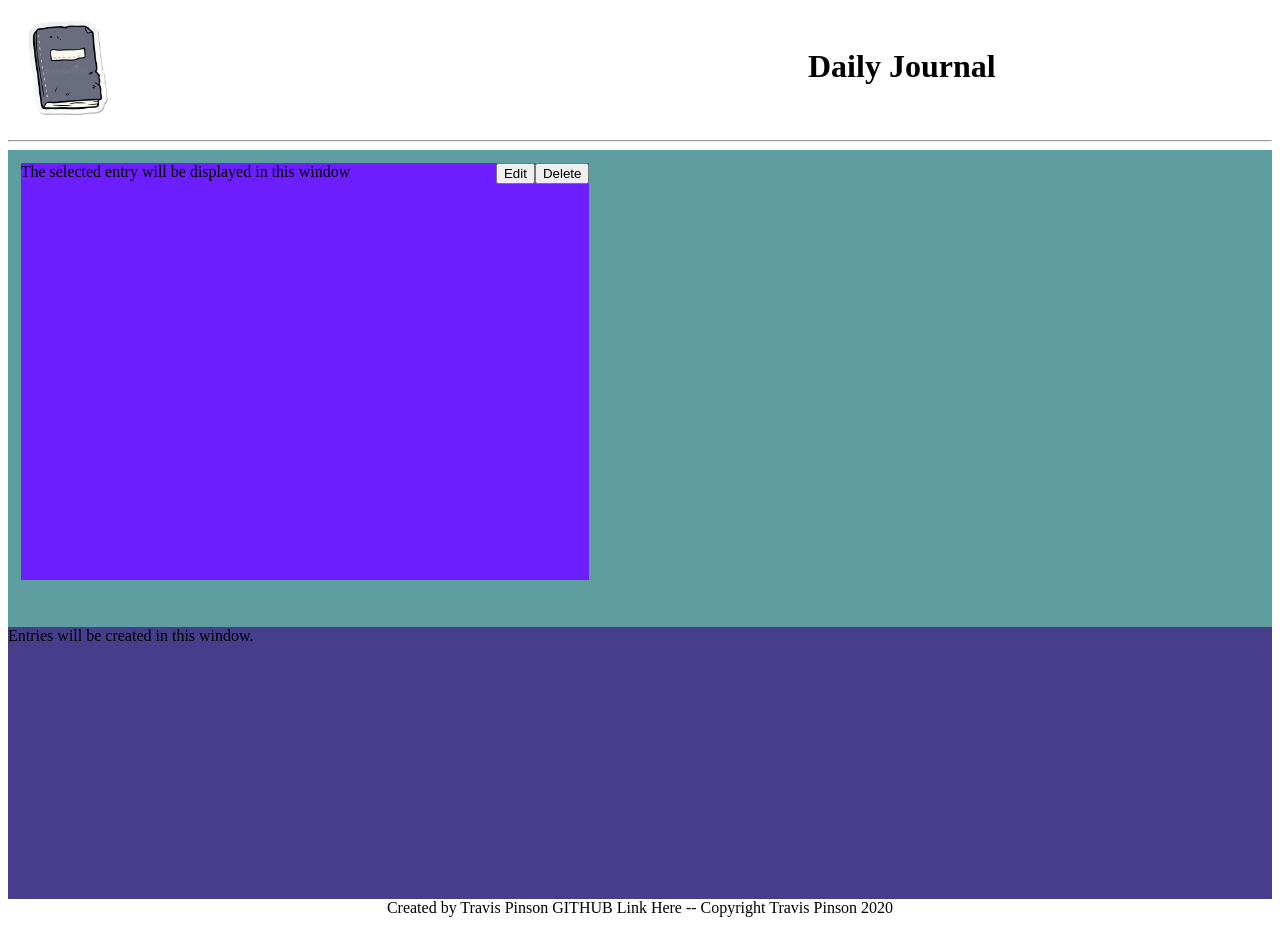
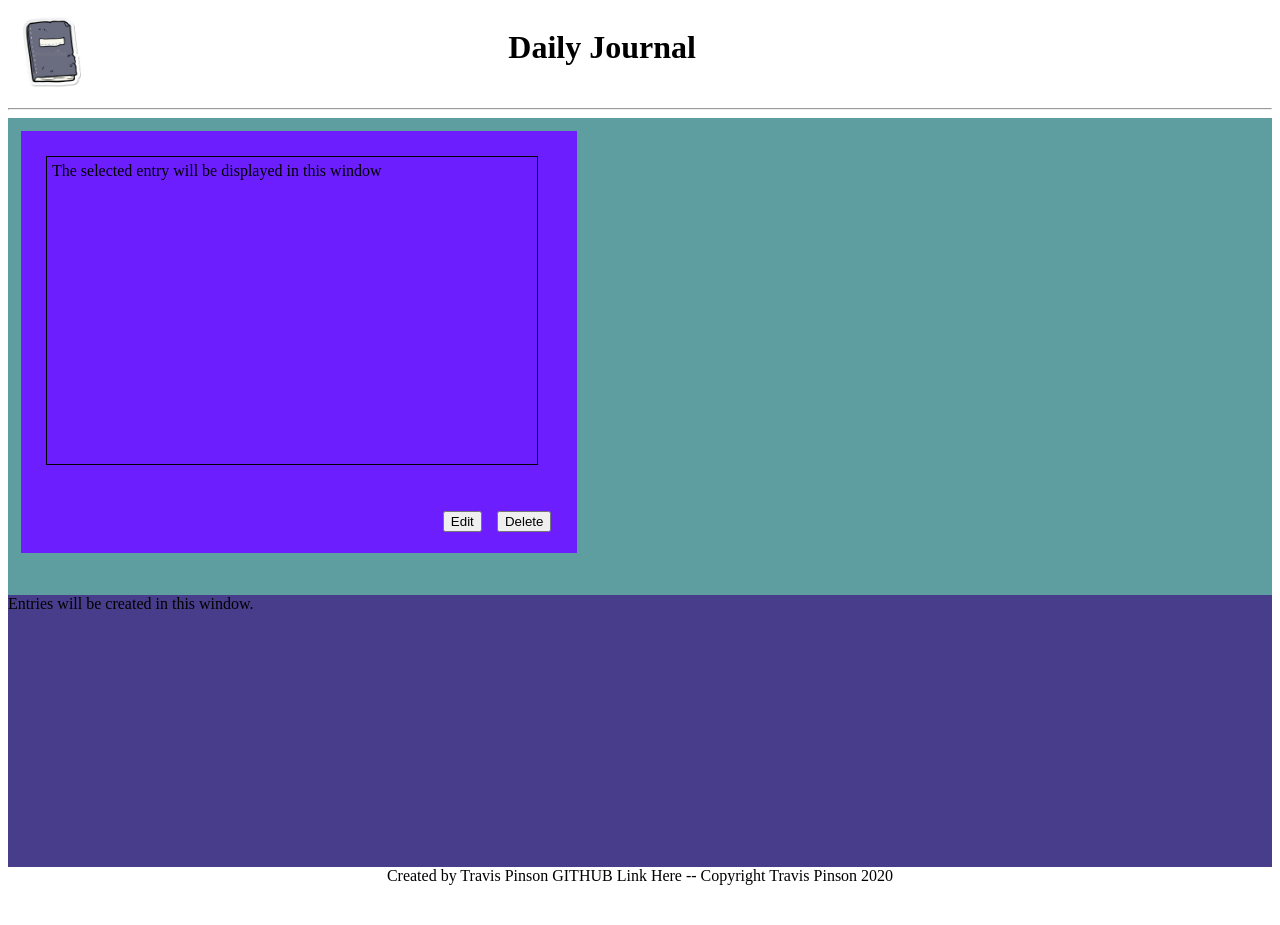
Before and after one commit to TAPinson/Daily-Journal, a plain HTML site: page index.html in a window 1280 px wide. After the commit the page ends 893 px from the top, so only its background shows below. Drawn offline with Linux system fonts and the light colour scheme.

Commit message:
css changes to skeleton

```diff
--- a/index.html
+++ b/index.html
@@ -18,7 +18,7 @@
 
     <section class="entry-viewer">
         <div class="entry-viewer__highlighted">
-            The selected entry will be displayed in this window
+            <div class="entry-card">The selected entry will be displayed in this window</div>
             <button class="entry_delete">Delete</button>
             <button class="entry_edit">Edit</button>
         </div>
--- a/styles/main.css
+++ b/styles/main.css
@@ -1,14 +1,22 @@
 header {
     display: flex;
-    flex-wrap: nowrap;
+    flex-direction: row;
+}
+
+.logo-box{
+    width: 7%;
+
 }
 
 .logo-box__logo {
-    max-width: 15%;
+    max-width: 100%;
 }
 
 .title-box {
-    padding-top: 1.5%;
+    width: 100%;
+    text-align: center;
+
+    margin-left: -10%;
 }
 
 .entry-viewer {
@@ -19,9 +27,19 @@ header {
 
 .entry-viewer__highlighted{
     background-color: rgb(109, 30, 255);
-    max-width: 45%;
-    height: 90%;
+    max-width: 40%;
+    height: 80%;
     margin-left: 1%;
+    padding: 2%;
+
+}
+
+.entry-card {
+    width: 95%;
+    height: 80%;
+    border: 1px solid;
+    margin-bottom: 3%;
+    padding: 1%;
 
 }
 
@@ -32,11 +50,14 @@ header {
 
 .entry_delete {
     float: right;
+    margin-top: 6%;
+    margin-left: 3%;
 
 
 }
  .entry_edit {
      float: right;
+     margin-top: 6%;
  }
 
 
```
